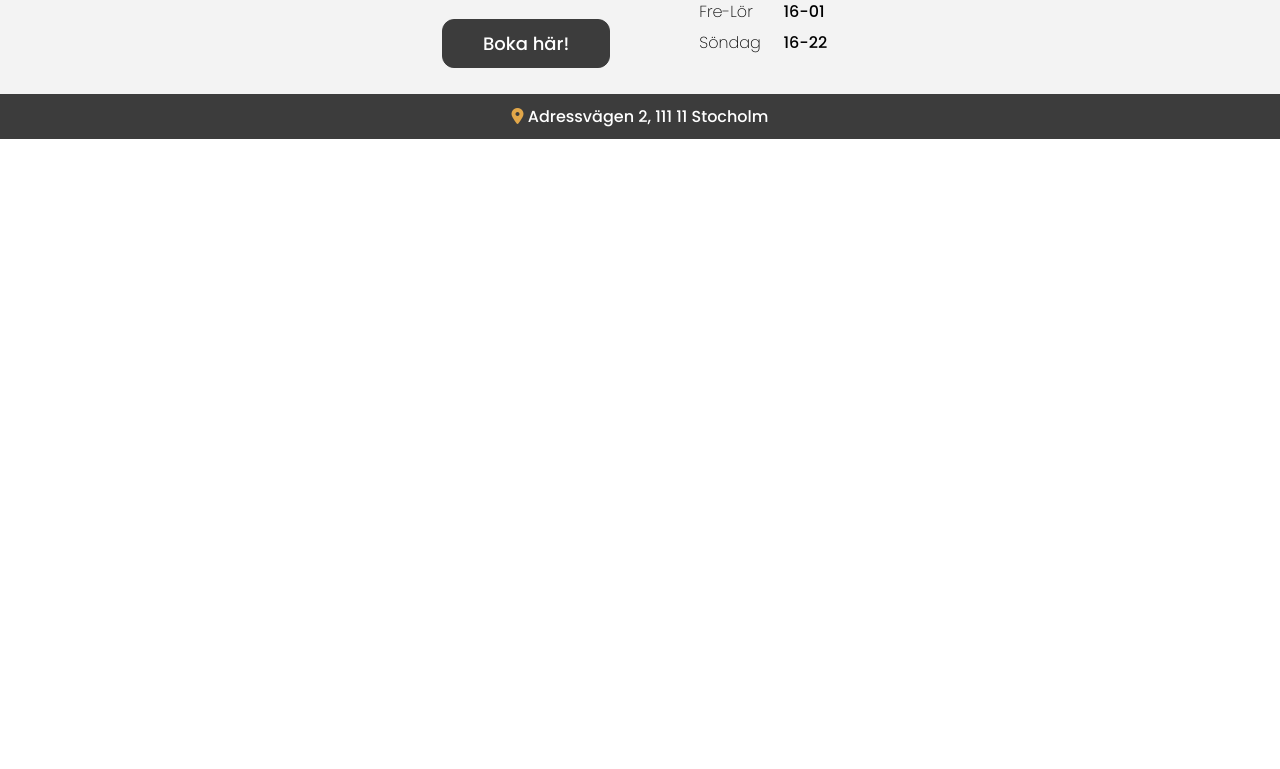
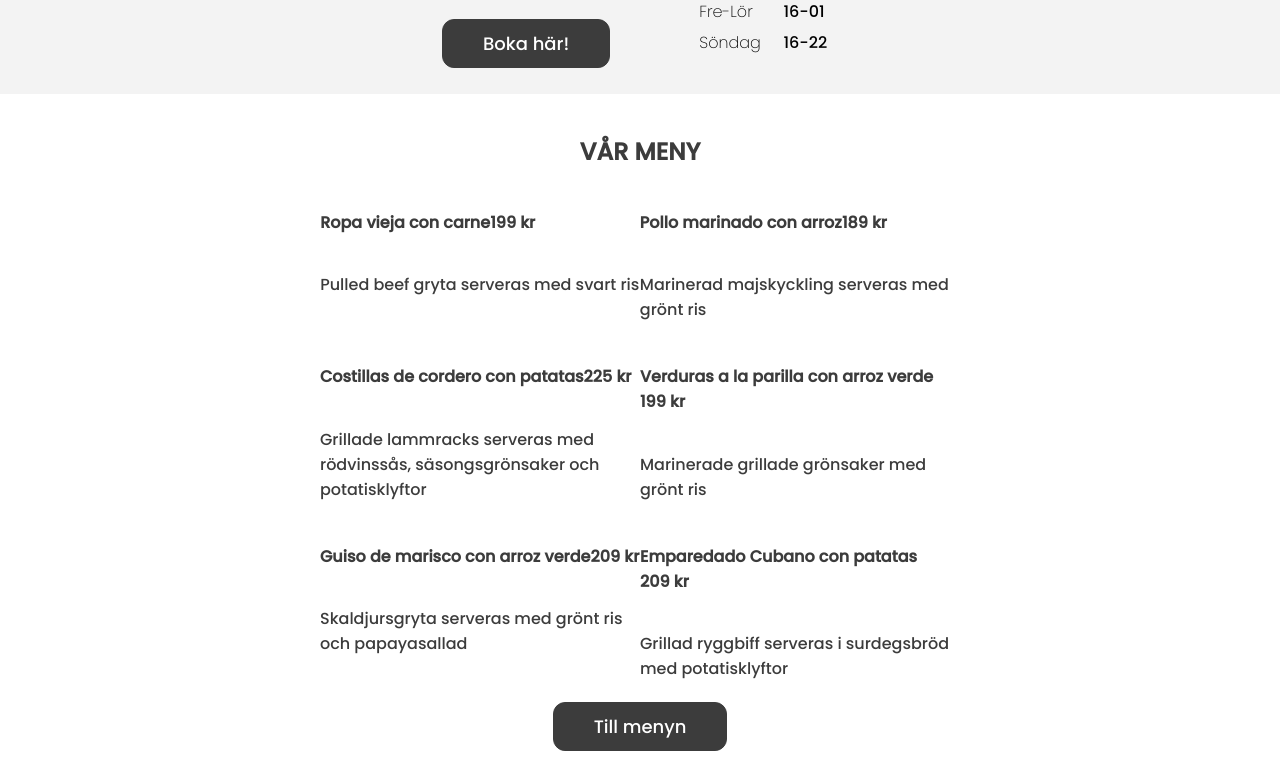
Before and after one commit to wahlstrommm/react-restaurant-app, a React (Create React App) app: page / in a window 1280 px wide. Shown: the part 1247-2016 px from the top of the page. Before the commit the page ends 1386 px from the top, so only its background shows below. Built offline with nearby package versions, Linux system fonts and the light colour scheme; a web font is replaced by a local one.

Commit message:
styling neearly done

```diff
--- a/src/components/admin/admin.css
+++ b/src/components/admin/admin.css
@@ -48,6 +48,12 @@ select {
     padding: 2px;
 }
 
+.freeTime div p {
+    color: white;
+}
+
+/* Desktop view
+--------------------------*/
 @media screen and (min-width: 481px) {
 
     .admin-content {
--- a/src/components/home/home.css
+++ b/src/components/home/home.css
@@ -1,8 +1,12 @@
-h2, h3, p {
+/* General
+--------------------------*/
+h2, h3, h4, p {
     font-family: "Poppins", sans-serif;
     color: #3C3C3C;
 }
 
+/* Start image
+--------------------------*/
 .image-container {
     background-image: url("../../assets/glas.svg");
     height: 100vh;
@@ -12,6 +16,8 @@ h2, h3, p {
     margin: 0;
 }
 
+/* About section
+--------------------------*/
 .about-zias {
     text-align: center;
     position: relative;
@@ -38,6 +44,9 @@ h2, h3, p {
     left: 35%;
     margin: 20px 0px;
 }
+
+/* Booking info + opening hours
+--------------------------*/
 .booking-info{
     text-align: center;
     position: relative;
@@ -72,13 +81,49 @@ table {
     font-weight: 500;
 }
 
+/* Restaurant menu
+--------------------------*/
+.menu-content {
+    position: relative;
+    max-width: 80%;
+    left: 10%;
+    text-align: center;
+    padding: 20px 0;
+}
+
+.menu-content h2 {
+    text-transform: uppercase;
+}
+
+.course-title {
+    margin-bottom: 0;
+}
+
+.price {
+    margin-top: 0;
+}
+
+.map {
+    width: 100%;
+    height: auto;
+}
+
+/* Desktop view
+--------------------------*/
 @media screen and (min-width: 481px) {
 
+    .about-zias {
+        background-color: white;
+    }
     .about-content {
         position: relative;
         max-width: 40%;
         left: 30%;
     }
+    .about-content h2, .about-content p{
+        color: #3C3C3C;
+    }
+
     .flexbox-container {
         background-color: #F3F3F3;
         display: flex;
@@ -88,4 +133,25 @@ table {
         left: 0;
         padding: 15px;
     }
+
+    .menu-content {
+        max-width: 50%;
+        left: 25%;
+    }
+    .menu-flexbox {
+        display: flex;
+        justify-content: space-around;
+    }
+    .menu-course {
+        text-align: left;
+        max-width: 50%;
+        margin: 0 0 5px 0;
+    }
+    .menu-course h4 {
+        display: inline-block;
+    }
+    .price {
+        text-align: right;
+        max-width: 50%;
+    }
 }
--- a/src/components/home/home.tsx
+++ b/src/components/home/home.tsx
@@ -1,10 +1,8 @@
-import React from "react";
 import { useNavigate } from "react-router-dom";
 import { Button } from "../../styled components/Button";
 import Bookning from "../bookning/bookning";
-// import drinkPic from "../../assets/glas.svg";
-// import { Img } from "../../styled components/Img";
 import "./home.css";
+import map from "../../assets/karta.svg";
 
 export default function Home() {
   const navigate = useNavigate();
@@ -64,6 +62,59 @@ export default function Home() {
           </table>
         </div>
       </div>
+      <div className="menu-container">
+        <div className="menu-content">
+          <h2>Vår meny</h2>
+          <div className="menu-flexbox">
+            <div className="menu-course">
+              <h4 className="course-title">Ropa vieja con carne</h4>
+              <h4 className="price">199 kr</h4>
+              <p>Pulled beef gryta serveras med svart ris</p>
+            </div>
+            <div className="menu-course">
+              <h4 className="course-title">Pollo marinado con arroz</h4>
+              <h4 className="price">189 kr</h4>
+              <p>Marinerad majskyckling serveras med grönt ris</p>
+            </div>
+          </div>
+          <div className="menu-flexbox">
+            <div className="menu-course">
+              <h4 className="course-title">Costillas de cordero con patatas</h4>
+              <h4 className="price">225 kr</h4>
+              <p>
+                Grillade lammracks serveras med rödvinssås, säsongsgrönsaker och
+                potatisklyftor
+              </p>
+            </div>
+            <div className="menu-course">
+              <h4 className="course-title">
+                Verduras a la parilla con arroz verde
+              </h4>
+              <h4 className="price">199 kr</h4>
+              <p>Marinerade grillade grönsaker med grönt ris</p>
+            </div>
+          </div>
+          <div className="menu-flexbox">
+            <div className="menu-course">
+              <h4 className="course-title">Guiso de marisco con arroz verde</h4>
+              <h4 className="price">209 kr</h4>
+              <p>Skaldjursgryta serveras med grönt ris och papayasallad</p>
+            </div>
+            <div className="menu-course">
+              <h4 className="course-title">Emparedado Cubano con patatas</h4>
+              <h4 className="price">209 kr</h4>
+              <p>Grillad ryggbiff serveras i surdegsbröd med potatisklyftor</p>
+            </div>
+          </div>
+          <Button
+            onClick={() => {
+              navigate("/menu");
+            }}>
+            Till menyn
+          </Button>
+        </div>
+      </div>
+      <img src={map} alt="map" className="map" />
     </div>
   );
 }
--- a/src/components/layout/layout.css
+++ b/src/components/layout/layout.css
@@ -1,3 +1,5 @@
+/* Header
+--------------------------*/
 .header {
     background-color: #251c0e;
     position: relative;
@@ -42,17 +44,23 @@
     margin: 7px 0px 7px 4px;
     transition: all .2s ease-in-out;
 }
-
 .hamburger:hover div {
     margin: 7px 11px 7px 4px;
 }
+.hamburger:hover {
+    cursor: pointer;
+}
 
+/* Footer
+--------------------------*/
 .footer {
     background-color: #3C3C3C;
     text-align: center;
     padding: 10px;
     position: relative;
+    left: 0;
     bottom: 0;
+    width: 100%;
 }
 
 .footer p {
--- a/src/components/layout/layout.tsx
+++ b/src/components/layout/layout.tsx
@@ -1,4 +1,3 @@
-import React from "react";
 import { Outlet, useNavigate } from "react-router-dom";
 import "./layout.css";
 
--- /dev/null
+++ b/src/components/menu/menu.css
@@ -0,0 +1,28 @@
+.menu-div {
+    background-image: url("../../assets/glas.svg");
+    height: 100vh;
+    background-position: center;
+    background-repeat: no-repeat;
+    background-size: cover;
+    margin: 0;
+}
+.menu-img {
+    position: absolute;
+    max-width: 90%;
+    height: auto;
+    left: 5%;
+    margin: 75px 0 0 0;
+}
+
+/* Desktop view
+--------------------------*/
+@media screen and (min-width: 481px) {
+
+    .menu-div {
+        height: 150vh;
+    }
+    .menu-img {
+        max-width: 50%;
+        left: 25%;
+    }
+}
--- a/src/components/menu/menu.tsx
+++ b/src/components/menu/menu.tsx
@@ -1,5 +1,10 @@
-import React from "react";
+import menu from "../../assets/meny.svg";
+import "./menu.css";
 
 export default function Menu() {
-  return <div>meny</div>;
+  return (
+    <div className="menu-div">
+      <img src={menu} alt="menu" className="menu-img" />
+    </div>
+  );
 }
--- a/src/components/navbar/navbar.css
+++ b/src/components/navbar/navbar.css
@@ -1,6 +1,6 @@
 .navbar {
     position: relative;
-    height: 100%;
+    min-height: 90vh;
     width: 100%;
     top: 50px;
     text-align: center;
@@ -18,9 +18,15 @@
     margin: 20px 0px;
 }
 
+/* Desktop view
+--------------------------*/
 @media screen and (min-width: 481px) {
 
     .navbar {
         top: 30px;
     }
+    .navbar .span-line {
+        width: 10%;
+        left: 45%;
+    }
 }
--- a/src/components/notfound/notfound.tsx
+++ b/src/components/notfound/notfound.tsx
@@ -1,7 +1,7 @@
-import React from 'react'
-
 export default function Notfound() {
   return (
-    <div>notfound</div>
-  )
+    <div>
+      <h2>Ooops den här sidan existerar inte. Försök igen!</h2>
+    </div>
+  );
 }
--- a/src/styled components/Button.tsx
+++ b/src/styled components/Button.tsx
@@ -13,5 +13,6 @@ export const Button = styled.button`
   &:hover {
     background-color: #f3f3f3;
     color: #3c3c3c;
+    cursor: pointer;
   }
 `;
--- a/src/styled components/Li.tsx
+++ b/src/styled components/Li.tsx
@@ -7,4 +7,9 @@ export const Li = styled.li`
   font-size: xx-large;
   list-style: none;
   padding: 8px;
+
+  &:hover {
+    color: #e2a749;
+    cursor: pointer;
+  }
 `;
--- a/src/styled components/SmallButton.tsx
+++ b/src/styled components/SmallButton.tsx
@@ -13,5 +13,6 @@ export const SmallButton = styled.button`
   &:hover {
     background-color: #f3f3f3;
     color: #3c3c3c;
+    cursor: pointer;
   }
 `;
```
Also changed, not shown: src/assets/karta.svg (added), src/assets/meny.svg (added).
